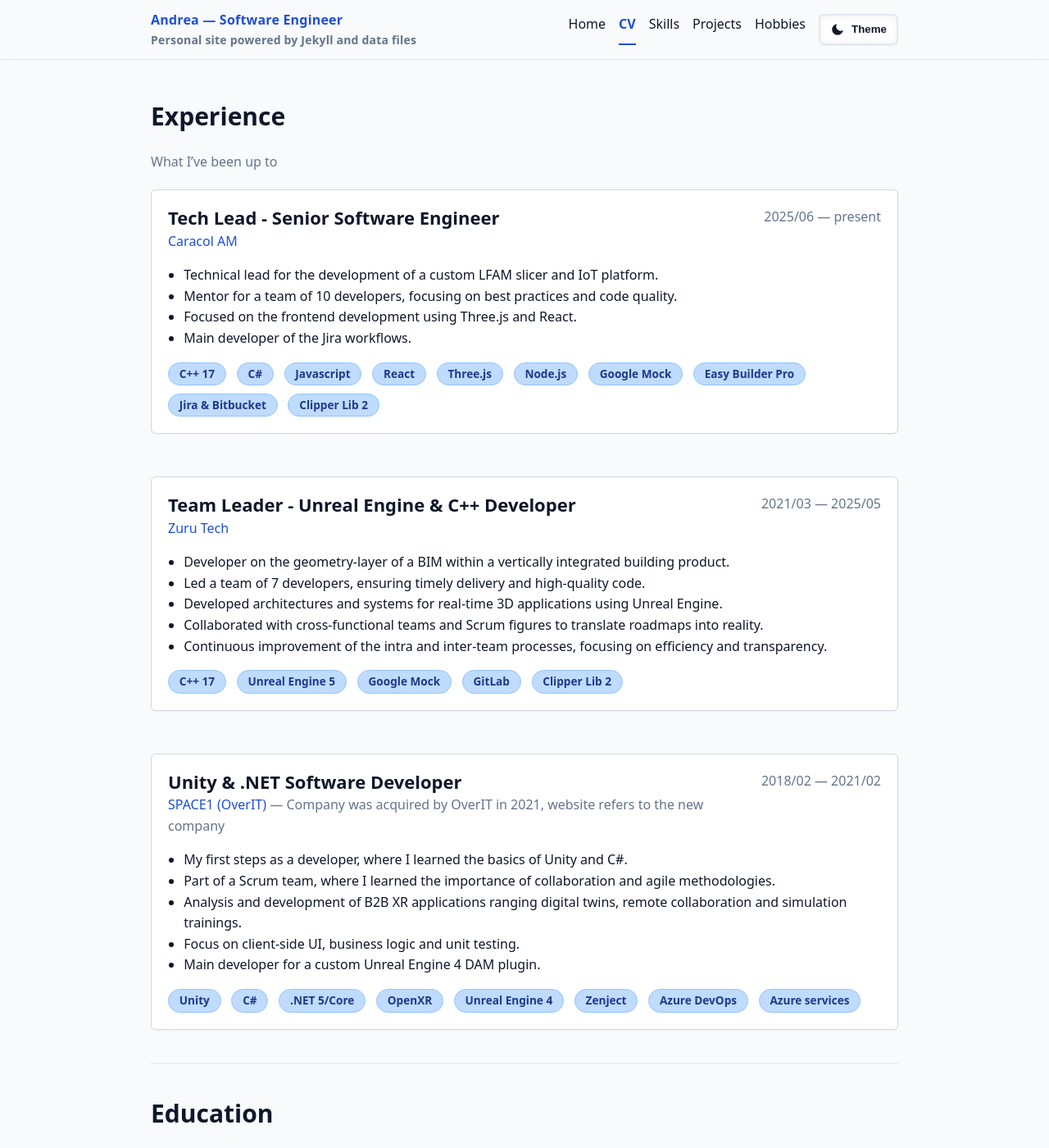
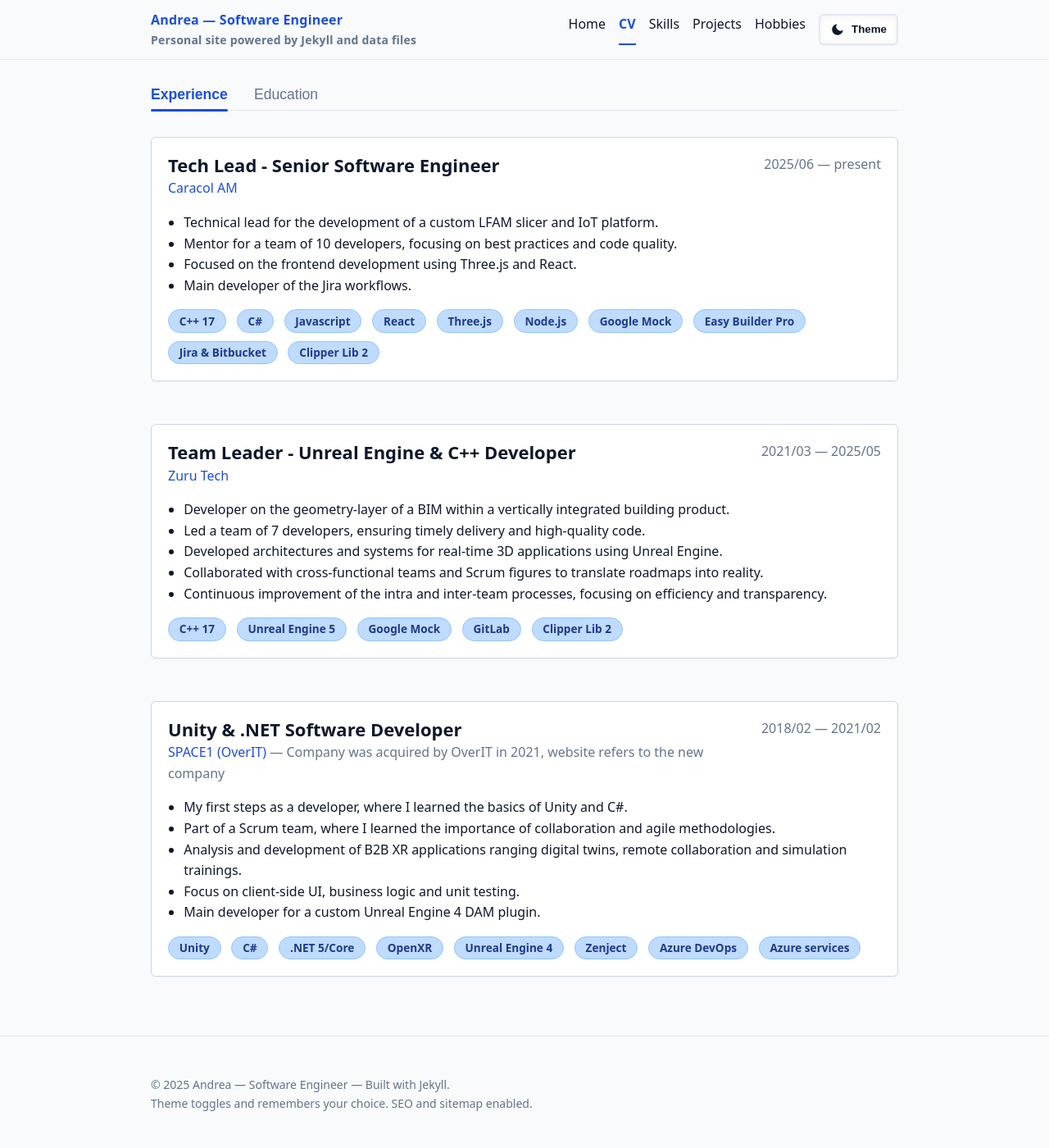
Before and after one commit to boozee/boozee.github.io, a Jekyll site: the page built from pages/cv.md, in a window 1280 px wide and 1400 px high. Shown: the whole window at 82% size. Built offline with Jekyll 4.4.1, drawn with Linux system fonts in a browser that asks for light colours; some of the changed text lies outside the part shown.

Commit message:
Split cv into two subsections

```diff
--- a/_layouts/cv.html
+++ b/_layouts/cv.html
@@ -2,14 +2,15 @@
 layout: default
 ---
 
-<section>
-  {% include section-heading.html title="Experience" subtitle="What I’ve been up to" %}
+<div class="tabs">
+  <button class="tab-button active" data-tab="experience">Experience</button>
+  <button class="tab-button" data-tab="education">Education</button>
+</div>
+
+<div class="tab-content is-active" id="experience">
   {% include experience-list.html %}
-</section>
+</div>
 
-<hr/>
-
-<section>
-  {% include section-heading.html title="Education" subtitle="Where I studied" %}
+<div class="tab-content" id="education">
   {% include education-list.html %}
-</section>
+</div>
--- a/_layouts/default.html
+++ b/_layouts/default.html
@@ -38,5 +38,6 @@
       {{ content }}
     </main>
     {% include footer.html %}
+	<script src="{{ '/assets/js/tabs.js?v=' | append: site.github.build_revision }}"></script>
   </body>
 </html>
--- a/assets/css/site.css
+++ b/assets/css/site.css
@@ -362,3 +362,21 @@ html[data-theme="light"] .tech-badge {
   color: #1e3a8a;
   border: 1px solid #93c5fd;
 }
+
+.tabs { display:flex; gap:2rem; border-bottom:1px solid var(--border); margin-bottom:1rem; }
+
+.tab-button {
+  background:none; border:none; color:var(--muted);
+  font-size:1.1rem; font-weight:500; padding:.5rem 0; cursor:pointer;
+  position:relative; transition:color .2s ease;
+}
+.tab-button:hover { color:var(--brand); }
+.tab-button.active { color:var(--brand); font-weight:600; }
+.tab-button::after {
+  content:""; position:absolute; left:0; bottom:-2px; height:3px; width:0;
+  background:var(--brand); border-radius:3px; transition:width .25s ease;
+}
+.tab-button.active::after { width:100%; }
+
+.tab-content { display:none; }
+.tab-content.is-active { display:block; }
--- /dev/null
+++ b/assets/js/tabs.js
@@ -0,0 +1,17 @@
+document.addEventListener('DOMContentLoaded', function () {
+  const buttons = [...document.querySelectorAll('.tab-button')];
+  const panels  = [...document.querySelectorAll('.tab-content')];
+  if (!buttons.length || !panels.length) return;
+
+  function activate(name) {
+    buttons.forEach(b => b.classList.toggle('active', b.dataset.tab === name));
+    panels.forEach(p => p.classList.toggle('is-active', p.id === name));
+  }
+
+  buttons.forEach(btn => {
+    btn.addEventListener('click', e => {
+      e.preventDefault();
+      activate(btn.dataset.tab);
+    });
+  });
+});
```
